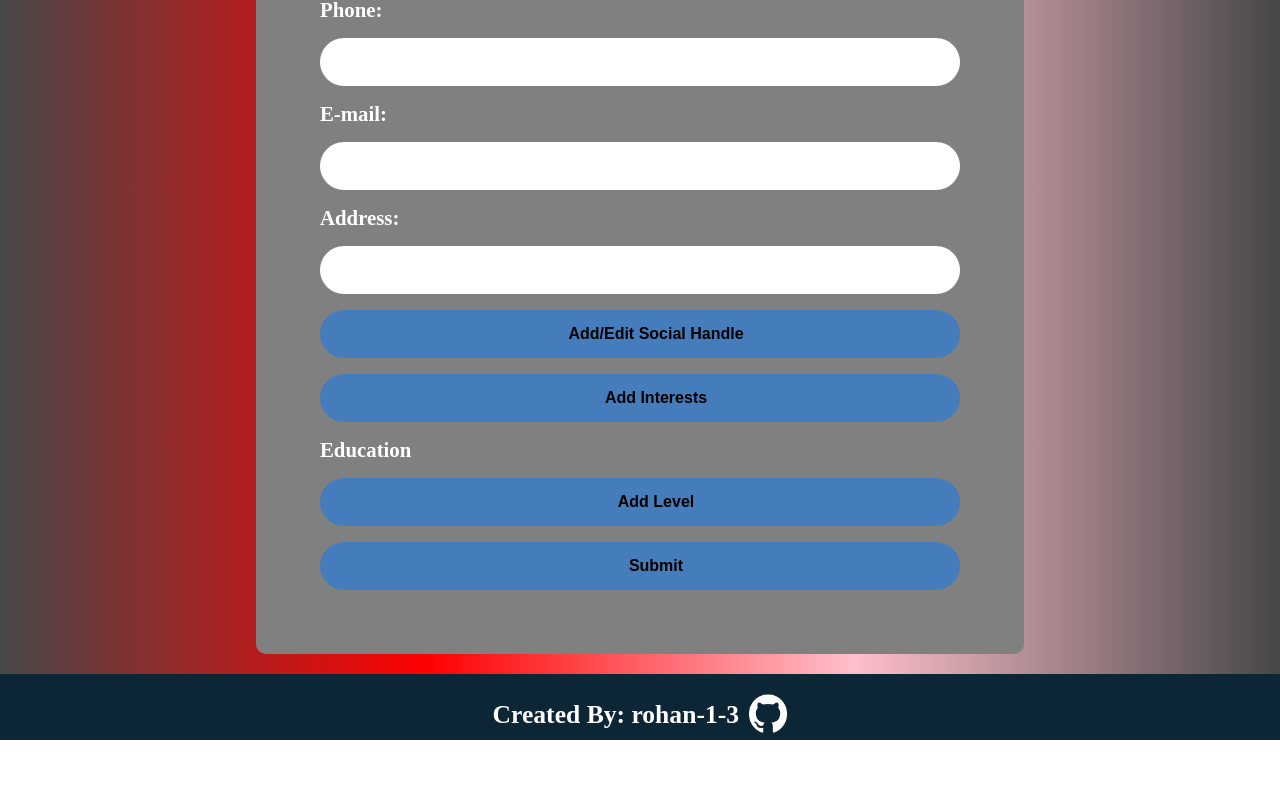
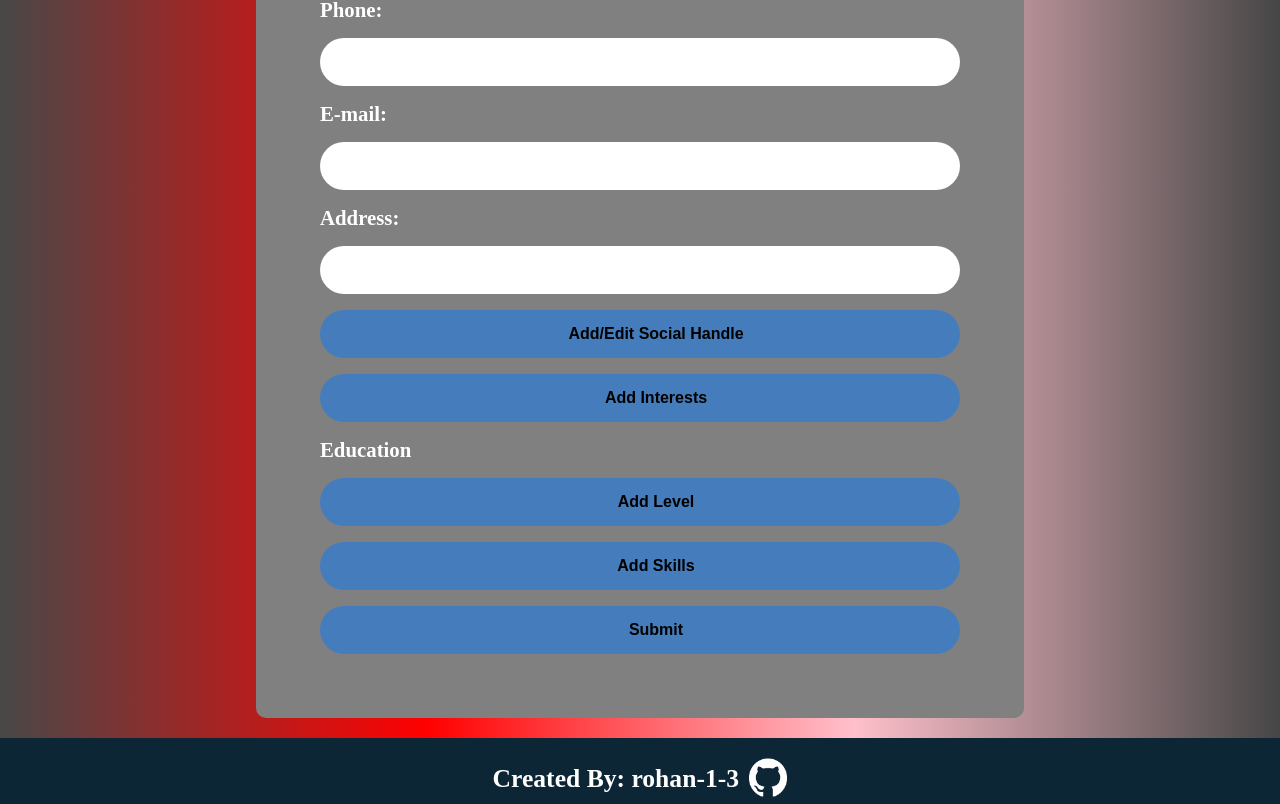
Before and after one commit to Rohan-1-3/CVMaker, a React (Create React App) app: page / in a window 1280 px wide. Shown: the part 827-1631 px from the top of the page. Before the commit the page ends 1567 px from the top, so only its background shows below. Built offline with nearby package versions, Linux system fonts and the light colour scheme; the HTML template or start-up script is replaced by a standard one.

Commit message:
completed functions for adding skills and sending data

```diff
--- a/src/components/Form.js
+++ b/src/components/Form.js
@@ -1,6 +1,7 @@
 import React, { Component } from 'react';
 import Education from './Education';
 import Details from './PersonalDetails/Details';
+import Skills from './Skills';
 class Form extends Component {
     constructor(props) {
         super(props);
@@ -25,7 +26,8 @@ class Form extends Component {
 
             interest : [],
             handles : [],
-            educationsArr : []
+            educationsArr : [],
+            skills :[]
         }
         // binding the methods for children to use
         this.handleName = this.handleName.bind(this)
@@ -34,6 +36,7 @@ class Form extends Component {
         this.handleInterests = this.handleInterests.bind(this)
         this.handleHandles = this.handleHandles.bind(this)
         this.handleEducation = this.handleEducation.bind(this)
+        this.handleSkills = this.handleSkills.bind(this)
     }
 
     handleName(nameInput){
@@ -72,6 +75,12 @@ class Form extends Component {
         })
     }
 
+    handleSkills(skill){
+        this.setState({
+            skills : skill
+        })
+    }
+
     handleFormSubmit(){// checking data transfer
         console.log(this.state)
     }
@@ -87,6 +96,7 @@ class Form extends Component {
                         handleInterests = {this.handleInterests}
                         handleHandles = {this.handleHandles}/>
                 <Education handleEducation = {this.handleEducation}/>
+                <Skills handleSkills={this.handleSkills}/>
                <button >Submit</button>
             </form>
         );
--- /dev/null
+++ b/src/components/Skills.js
@@ -0,0 +1,77 @@
+import React, { Component } from 'react';
+
+class Skills extends Component {
+    constructor(props) {
+        super(props);
+        this.state = {
+            addingMode : false,
+            inputDisplay : "",
+            skillsArr : [],
+        }
+    }
+
+    addingModeOn =()=>{
+        this.setState({
+            addingMode : true
+        })
+    }
+
+    inputDisplay = (e)=>{
+        this.setState({
+            inputDisplay : e.target.value
+        })
+    }
+
+    onSubmit = ()=>{
+        this.state.skillsArr.push(this.state.inputDisplay)
+        this.setState({
+            addingMode : false,
+            inputDisplay : "",
+        },
+        this.componentDidMount
+        )
+    }
+
+    deleteSkills = (skill)=>{
+        this.setState({// filters in all except deleted one
+            skillsArr : this.state.skillsArr.filter(x => (x !== skill))
+        },
+        this.componentDidMount
+        )
+    }
+
+    componentDidMount(){
+        this.props.handleSkills(this.state.skillsArr)
+    }
+
+    render() {
+        const skills = this.state.skillsArr.map(x=>{
+            return(
+                <div key={x} className="skills-list">
+                    <img src='https://cdn-icons-png.flaticon.com/512/32/32213.png' alt='arrow'/>
+                    {x}
+                    <img src='https://uxwing.com/wp-content/themes/uxwing/download/checkmark-cross/cross-icon.png'
+                     alt='cross' onClick={()=>this.deleteSkills(x)}/>
+                </div>
+            )
+        })
+        if(this.state.addingMode){
+        return (
+            <div>
+                <input value={this.state.inputDisplay} onChange={this.inputDisplay}/>
+                <button onClick={this.onSubmit}>Add Skill</button>
+                {skills}
+            </div>
+        );
+    }else{
+        return(
+            <div>
+                <button onClick={this.addingModeOn}>Add Skills</button>
+                {skills}
+            </div>
+        )
+    }
+    }
+}
+
+export default Skills;
--- a/src/index.css
+++ b/src/index.css
@@ -90,7 +90,7 @@ button{
     font-size: 1.5em;
 }
 
-.handles img, .education-list img{
+.handles img, .education-list img, .skills-list img{
     position: relative;
     top: 0.3em;
     height: 1em;
```
